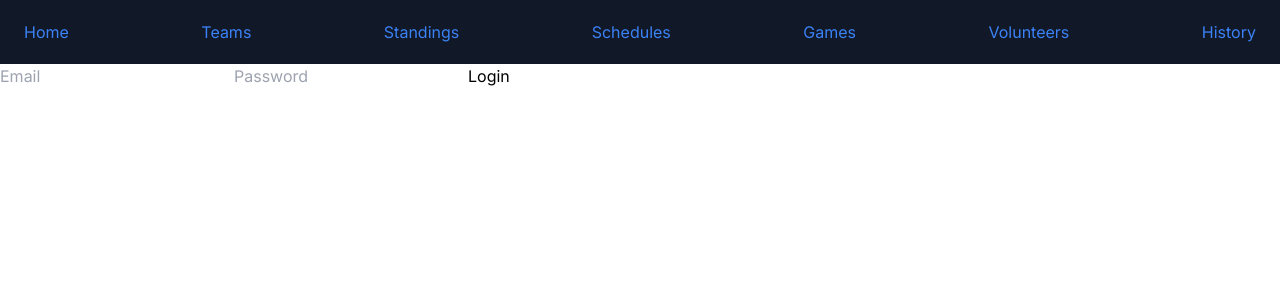
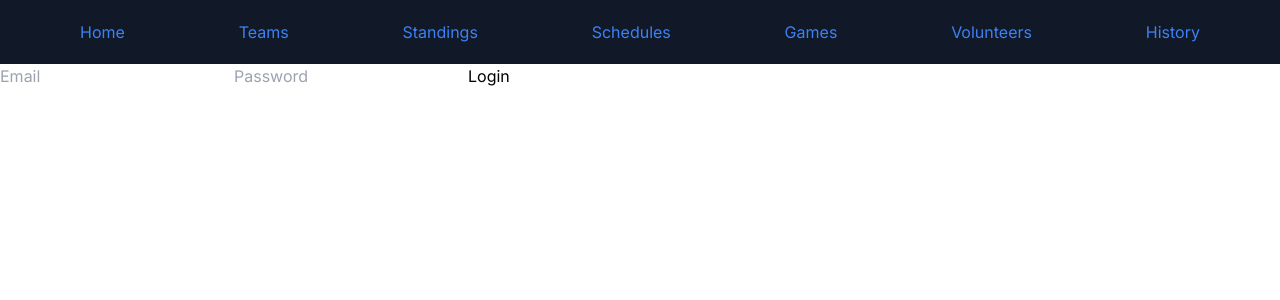
Before and after one commit to monkey-bug/retroolympics-www, a Next.js app in the folder frontend/: page /login in a window 1280 px wide. Shown: the top 300 px of the page. Built offline with nearby package versions, Linux system fonts and the light colour scheme.

Commit message:
added mx and text colour to parent component (ul)

```diff
--- a/frontend/src/components/navigationbar.tsx
+++ b/frontend/src/components/navigationbar.tsx
@@ -4,27 +4,27 @@ export default function Navbar(){
     return (
     <div className="w-full bg-gray-900">
         <nav>
-            <ul className="flex h-16 justify-between items-center text-2x">
-                <li className="mx-6">
-                    <Link className="text-blue-500 hover:text-blue-1000" href="/">Home</Link>
+            <ul className="flex h-16 justify-between items-center text-2x mx-20 text-blue-500">
+                <li>
+                    <Link className="hover:text-blue-800" href="/">Home</Link>
                 </li>
-                <li className="mr-6">
-                    <Link className="text-blue-500 hover:text-blue-800" href="/">Teams</Link>
+                <li>
+                    <Link className="hover:text-blue-800" href="/">Teams</Link>
                 </li>
-                <li className="mr-6">
-                    <Link className="text-blue-500 hover:text-blue-800" href="/">Standings</Link>
+                <li>
+                    <Link className="hover:text-blue-800" href="/">Standings</Link>
                 </li>
-                <li className="mr-6">
-                    <Link className="text-blue-500 hover:text-blue-800" href="/">Schedules</Link>
+                <li>
+                    <Link className="hover:text-blue-800" href="/">Schedules</Link>
                 </li>
-                <li className="mr-6">
-                    <Link className="text-blue-500 hover:text-blue-800" href="/">Games</Link>
+                <li>
+                    <Link className="hover:text-blue-800" href="/">Games</Link>
                 </li>
-                <li className="mr-6">
-                    <Link className="text-blue-500 hover:text-blue-800" href="/">Volunteers</Link>
+                <li>
+                    <Link className="hover:text-blue-800" href="/">Volunteers</Link>
                 </li>
-                <li className="mr-6">
-                    <Link className="text-blue-500 hover:text-blue-800" href="/">History</Link>
+                <li>
+                    <Link className="hover:text-blue-800" href="/">History</Link>
                 </li>
             </ul>
         </nav>
```
